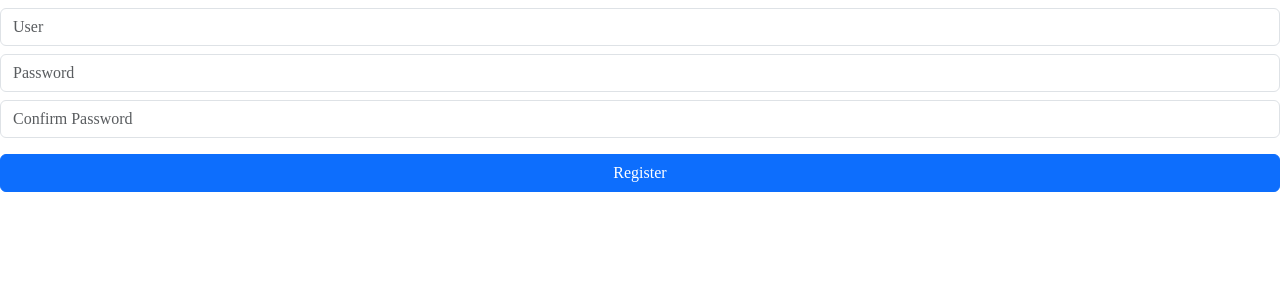
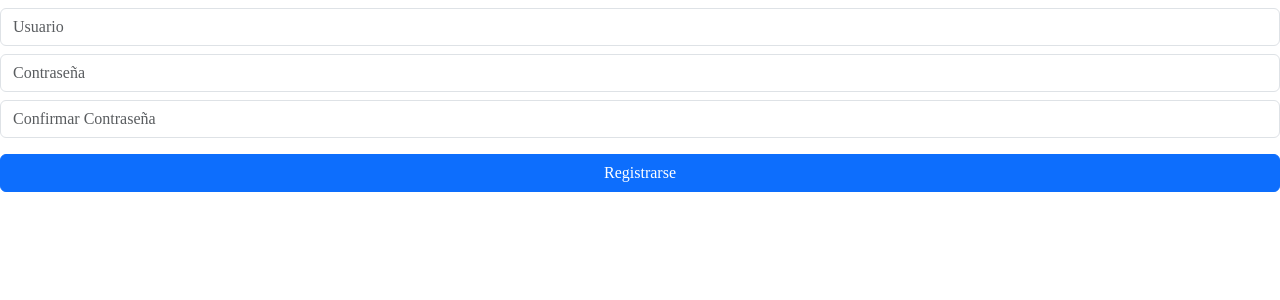
Before and after one commit to Nahuelssasad/thimf, a Flask app: page /register in a window 1280 px wide. Shown: the part 70-370 px from the top of the page. Run offline with Flask 3, Linux system fonts and the light colour scheme.

Commit message:
Modified this directory

```diff
--- a/templates/layout.html
+++ b/templates/layout.html
@@ -7,7 +7,7 @@
     <link href="https://cdn.jsdelivr.net/npm/bootstrap@5.3.8/dist/css/bootstrap.min.css" rel="stylesheet" integrity="sha384-sRIl4kxILFvY47J16cr9ZwB07vP4J8+LH7qKQnuqkuIAvNWLzeN8tE5YBujZqJLB" crossorigin="anonymous">
     <script src="https://cdn.jsdelivr.net/npm/bootstrap@5.3.8/dist/js/bootstrap.bundle.min.js" integrity="sha384-FKyoEForCGlyvwx9Hj09JcYn3nv7wiPVlz7YYwJrWVcXK/BmnVDxM+D2scQbITxI" crossorigin="anonymous"></script>
 
-
+    <!-- styles.css-->
     <link href="/statics/styles.css" rel="stylesheet">
     <title>Thimf: {% block title %}{% endblock %}</title>
 </head>
--- a/templates/login.html
+++ b/templates/login.html
@@ -5,8 +5,8 @@
 
 <form action="/login" method="post">
 
-    <input type="text" name="username" placeholder="User" class="form-control my-2" required>
-    <input type="password" name="password" placeholder="Password" class="form-control my-2" required>
+    <input type="text" name="username" placeholder="Usuario" class="form-control my-2" required>
+    <input type="password" name="password" placeholder="Contraseña" class="form-control my-2" required>
     <button type="submit" class="btn btn-primary w-100 my-2">Iniciar sesión</button>
 
 </form>
--- a/templates/register.html
+++ b/templates/register.html
@@ -5,10 +5,10 @@
 
 <form action="/register" method="post">
 
-    <input type="text" name="username" placeholder="User" class="form-control my-2" required>
-    <input type="password" name="password" placeholder="Password" class="form-control my-2" required>
-    <input type="password" name="password" placeholder="Confirm Password" class="form-control my-2" required>
-    <button type="submit" class="btn btn-primary w-100 my-2">Register</button>
+    <input type="text" name="username" placeholder="Usuario" class="form-control my-2" required>
+    <input type="password" name="password" placeholder="Contraseña" class="form-control my-2" required>
+    <input type="password" name="password" placeholder="Confirmar Contraseña" class="form-control my-2" required>
+    <button type="submit" class="btn btn-primary w-100 my-2">Registrarse</button>
 
 </form>
 
```
Also changed, not shown: helpers.py (line endings or trailing spaces).
